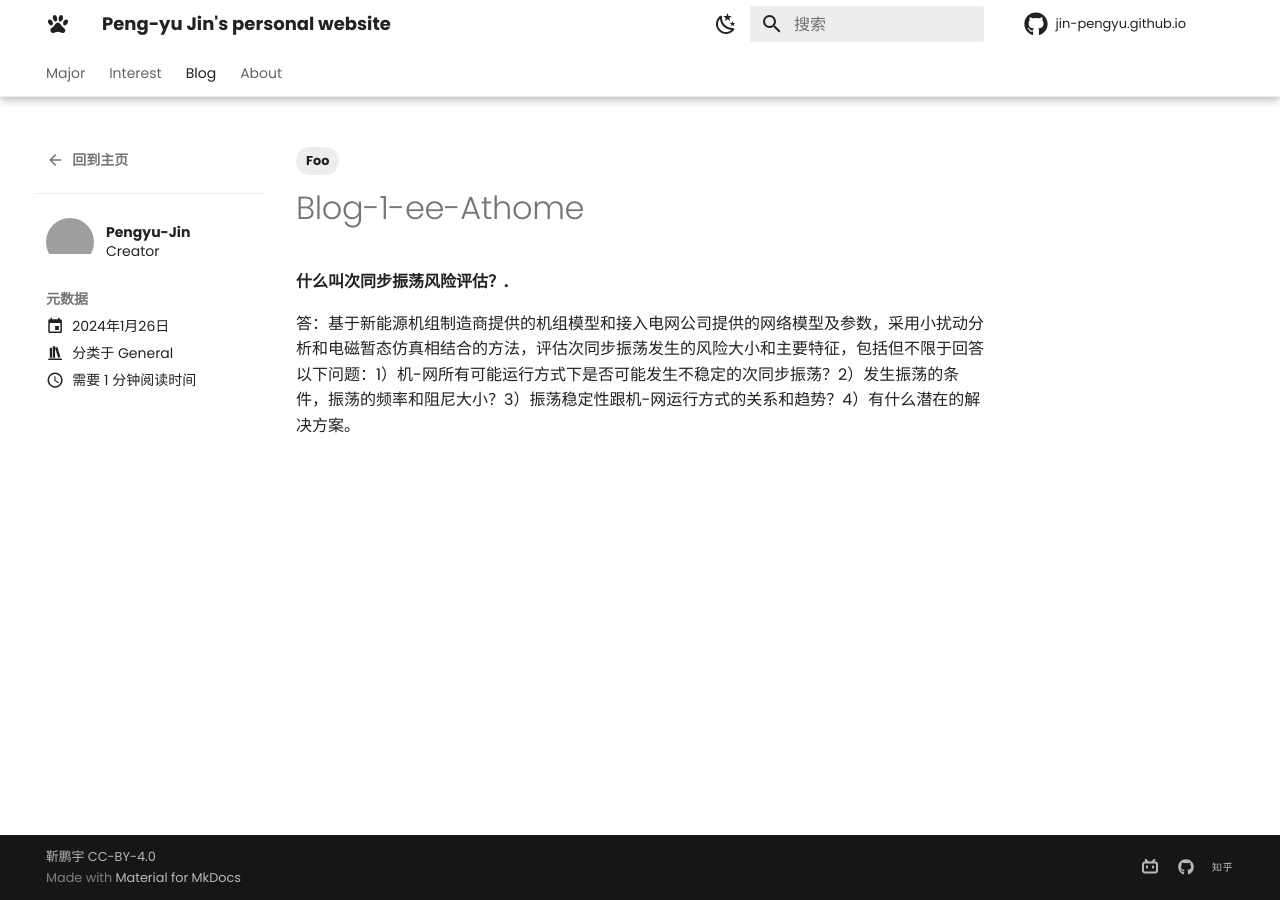
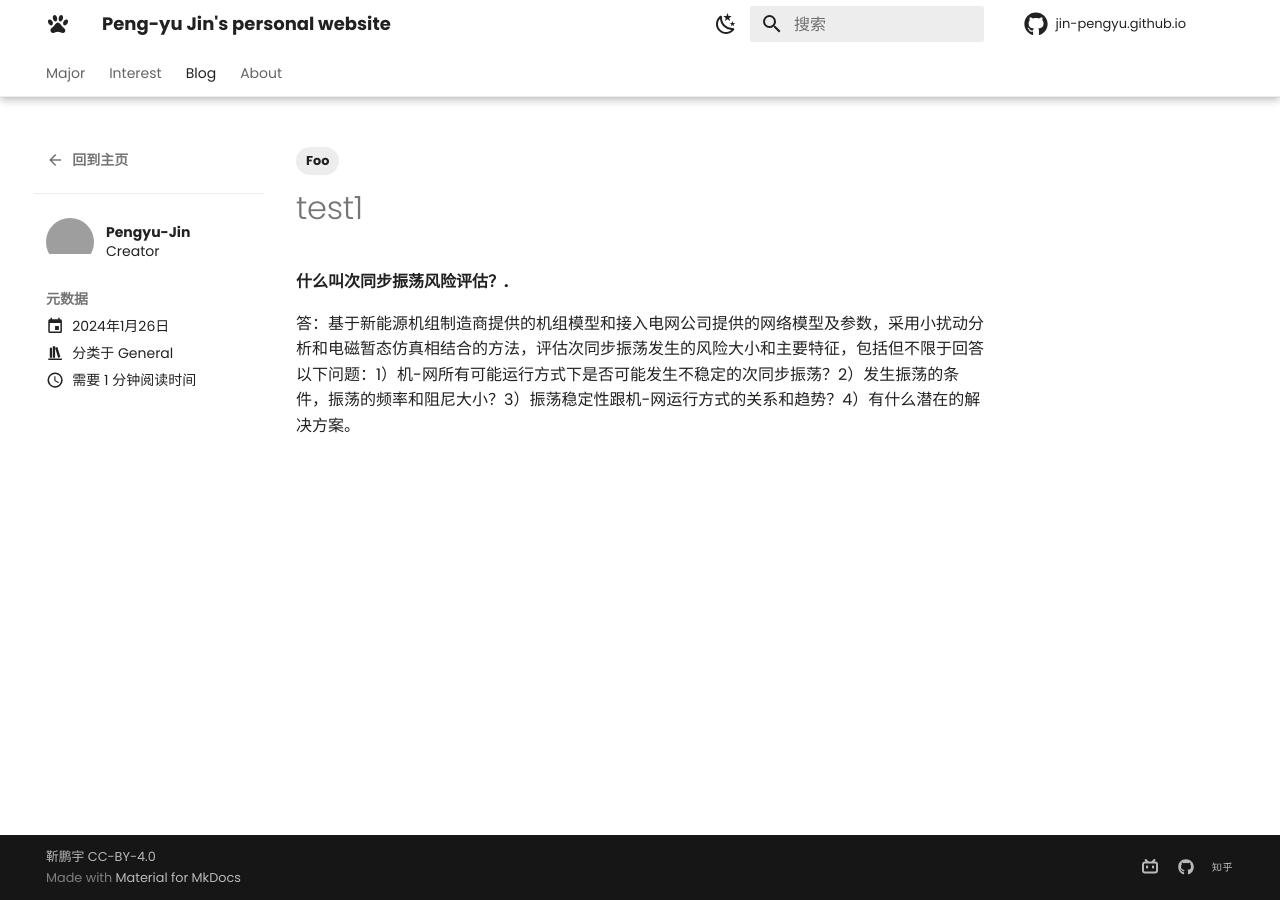
Before and after one commit to Pengyu-Jin/Pengyu-Jin.github.io, an MkDocs documentation site: the page built from docs/blog/posts/1.md, in a window 1280 px wide. Built offline with MkDocs 1.6.1 and Material for MkDocs 9.7.7, drawn with Linux system fonts in a browser that asks for light colours; comment, search, counter and statistics services are not loaded; grey boxes are pictures that could not be loaded.

Commit message:
style change 369

```diff
--- a/docs/blog/posts/1.md
+++ b/docs/blog/posts/1.md
@@ -1,8 +1,8 @@
 ---
-title: Blog-1-ee-Athome
+title: test1
 date: 2024-01-26
 authors: [Pengyu-Jin]
-slug: Blog-1-ee-Athome
+slug: test1
 description: >
   Share the love – We can do this.Steve Jobs
   vgvgcvgc
```
Also changed, not shown: docs/major/Power System/Power System.md (+2 -1 lines).
